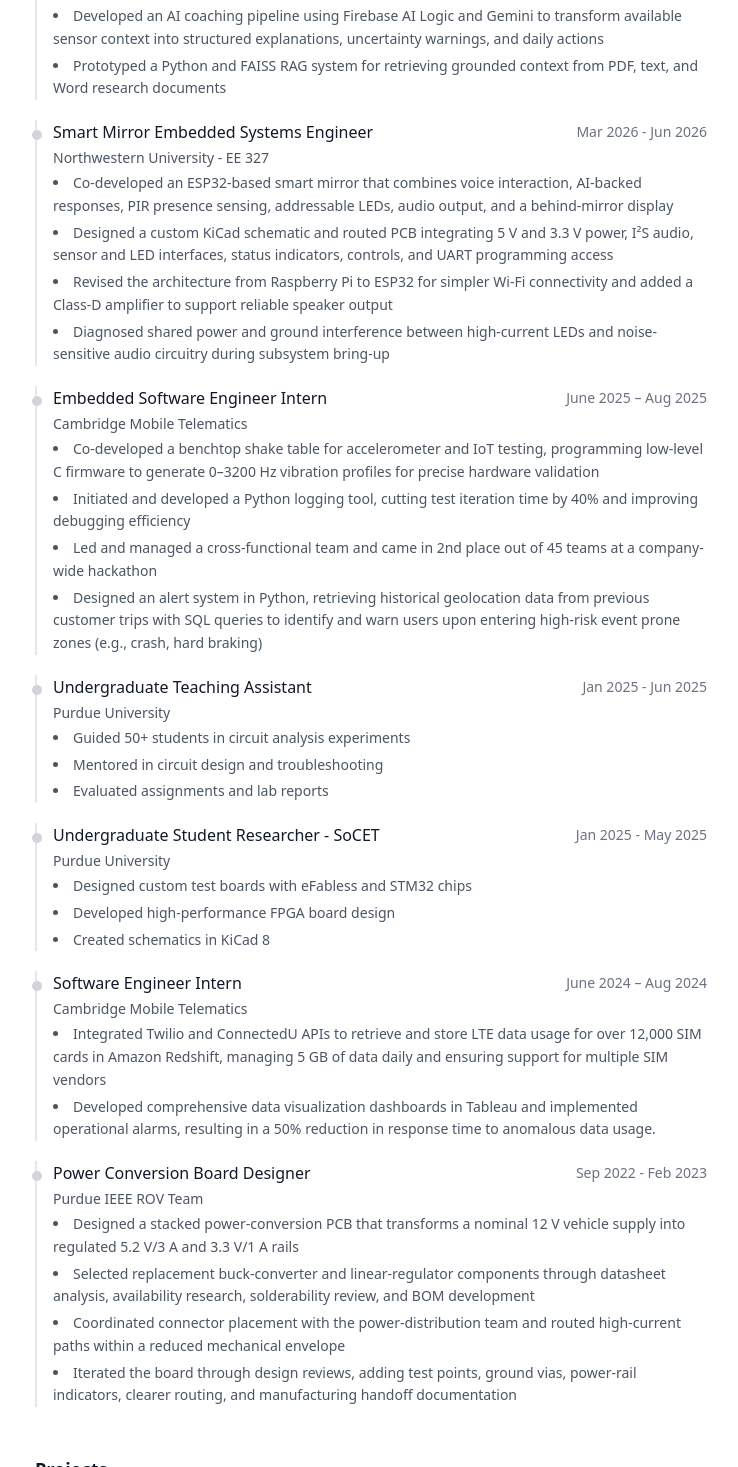
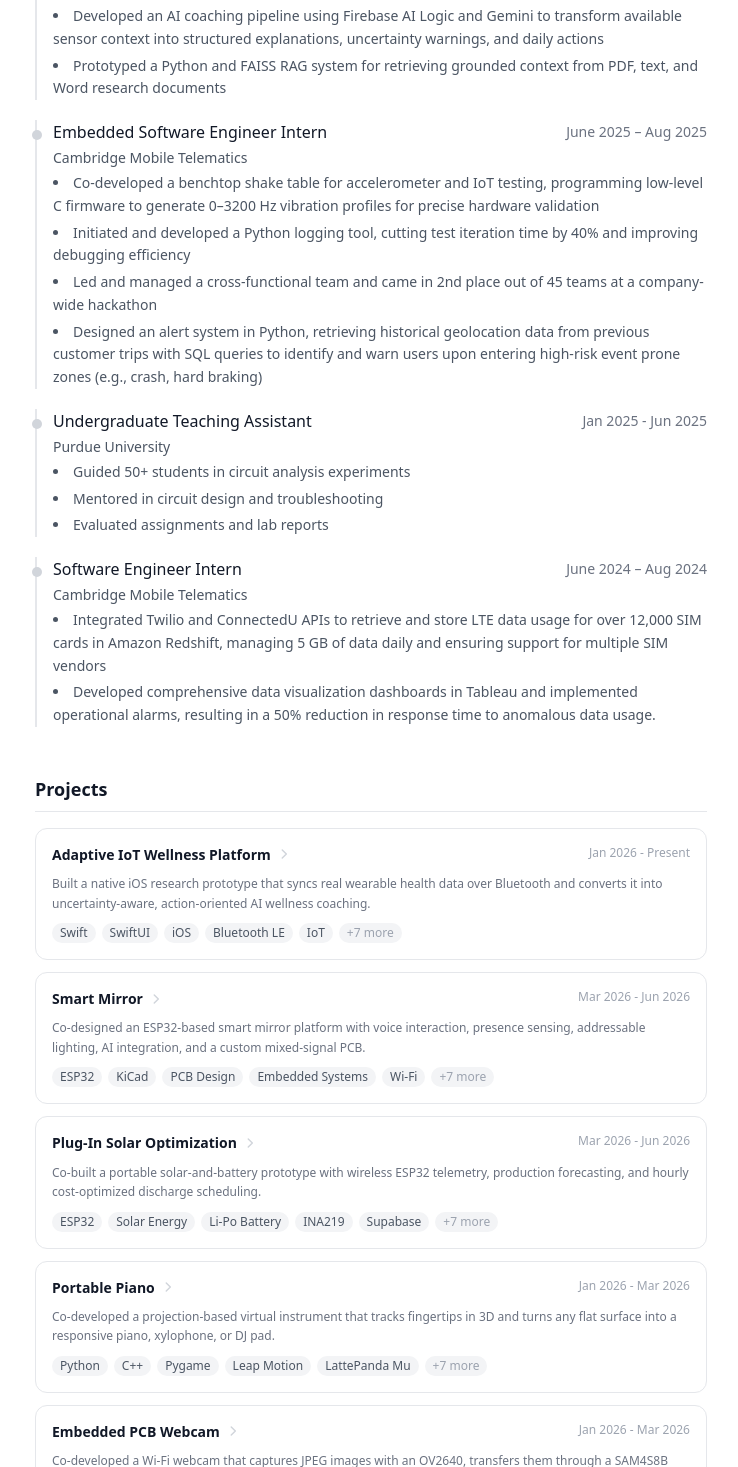
Before and after one commit to vivekmatta/vivekmatta.github.io, a Next.js app: page / in a window 1280 px wide. Shown: the part 863-2330 px from the top of the page, without its empty margins (533-1271 px from the left). Built offline with nearby package versions, Linux system fonts and the light colour scheme.

Commit message:
Keep hardware coursework in projects section

```diff
--- a/app/components/ExperienceSection.tsx
+++ b/app/components/ExperienceSection.tsx
@@ -16,17 +16,6 @@
 				'Designed a serialized scan, connection, verification, reconnection, and sync workflow validated on a physical iPhone and wearable',
 				'Developed an AI coaching pipeline using Firebase AI Logic and Gemini to transform available sensor context into structured explanations, uncertainty warnings, and daily actions',
 				'Prototyped a Python and FAISS RAG system for retrieving grounded context from PDF, text, and Word research documents',
-			],
-		},
-		{
-			role: 'Smart Mirror Embedded Systems Engineer',
-			company: 'Northwestern University - EE 327',
-			period: 'Mar 2026 - Jun 2026',
-			highlights: [
-				'Co-developed an ESP32-based smart mirror that combines voice interaction, AI-backed responses, PIR presence sensing, addressable LEDs, audio output, and a behind-mirror display',
-				'Designed a custom KiCad schematic and routed PCB integrating 5 V and 3.3 V power, I²S audio, sensor and LED interfaces, status indicators, controls, and UART programming access',
-				'Revised the architecture from Raspberry Pi to ESP32 for simpler Wi-Fi connectivity and added a Class-D amplifier to support reliable speaker output',
-				'Diagnosed shared power and ground interference between high-current LEDs and noise-sensitive audio circuitry during subsystem bring-up',
 			],
 		},
 		{
@@ -51,33 +40,12 @@
 			],
 		},
 		{
-			role: 'Undergraduate Student Researcher - SoCET',
-			company: 'Purdue University',
-			period: 'Jan 2025 - May 2025',
-			highlights: [
-				'Designed custom test boards with eFabless and STM32 chips',
-				'Developed high-performance FPGA board design',
-				'Created schematics in KiCad 8',
-			],
-		},
-		{
 			role: 'Software Engineer Intern',
 			company: 'Cambridge Mobile Telematics',
 			period: 'June 2024 – Aug 2024',
 			highlights: [
 				'Integrated Twilio and ConnectedU APIs to retrieve and store LTE data usage for over 12,000 SIM cards in Amazon Redshift, managing 5 GB of data daily and ensuring support for multiple SIM vendors',
 				'Developed comprehensive data visualization dashboards in Tableau and implemented operational alarms, resulting in a 50% reduction in response time to anomalous data usage.',
-			],
-		},
-		{
-			role: 'Power Conversion Board Designer',
-			company: 'Purdue IEEE ROV Team',
-			period: 'Sep 2022 - Feb 2023',
-			highlights: [
-				'Designed a stacked power-conversion PCB that transforms a nominal 12 V vehicle supply into regulated 5.2 V/3 A and 3.3 V/1 A rails',
-				'Selected replacement buck-converter and linear-regulator components through datasheet analysis, availability research, solderability review, and BOM development',
-				'Coordinated connector placement with the power-distribution team and routed high-current paths within a reduced mechanical envelope',
-				'Iterated the board through design reviews, adding test points, ground vias, power-rail indicators, clearer routing, and manufacturing handoff documentation',
 			],
 		},
 	];
```
